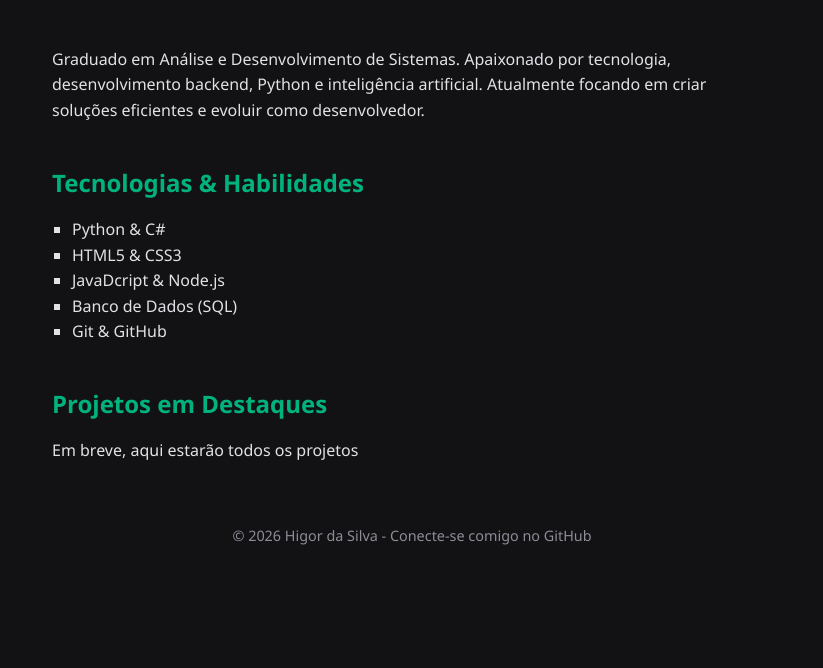
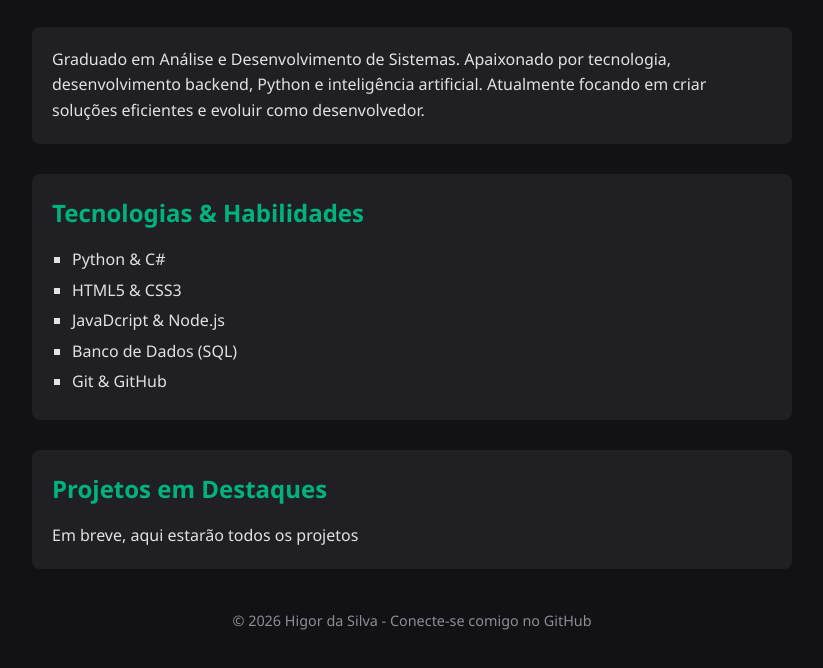
Before and after one commit to Higaoo/meu-portifolio, a plain HTML site: page index.html in a window 1280 px wide. Shown: the part 100-768 px from the top of the page, without its empty margins (228-1051 px from the left). Drawn offline with Linux system fonts and the light colour scheme.

Commit message:
atualiza estilo portifolio

```diff
--- a/style.css
+++ b/style.css
@@ -28,8 +28,8 @@ background-color: #121214;
 }
 
 section {
-    margin-botton: 30px;
-    backgroud:#202024;
+    margin-bottom: 30px;
+    background: #202024;
     padding: 20px;
     border-radius:8px;
 }
@@ -44,7 +44,7 @@ ul {
 }
 
 li {
-    margin-botom:5px;
+    margin-bottom:5px;
 }
 .rodape {
     text-align:center;
```
